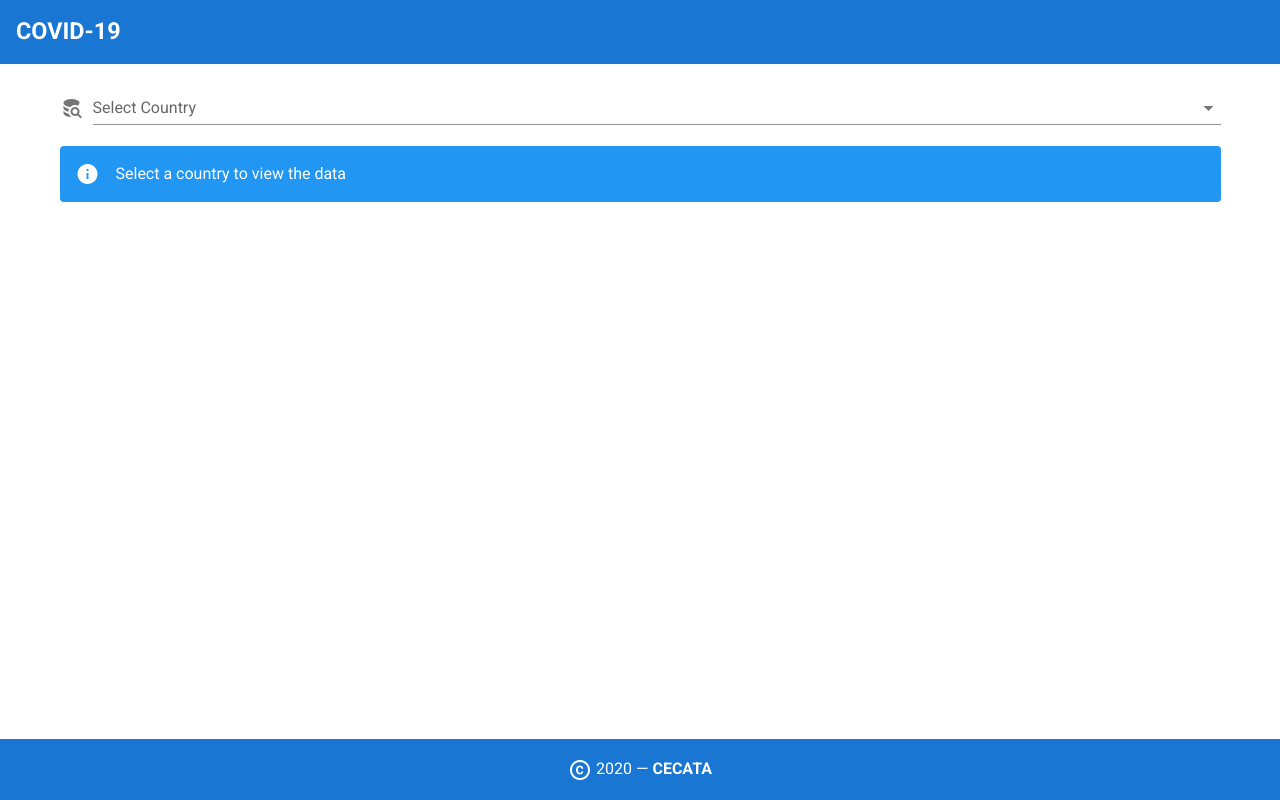
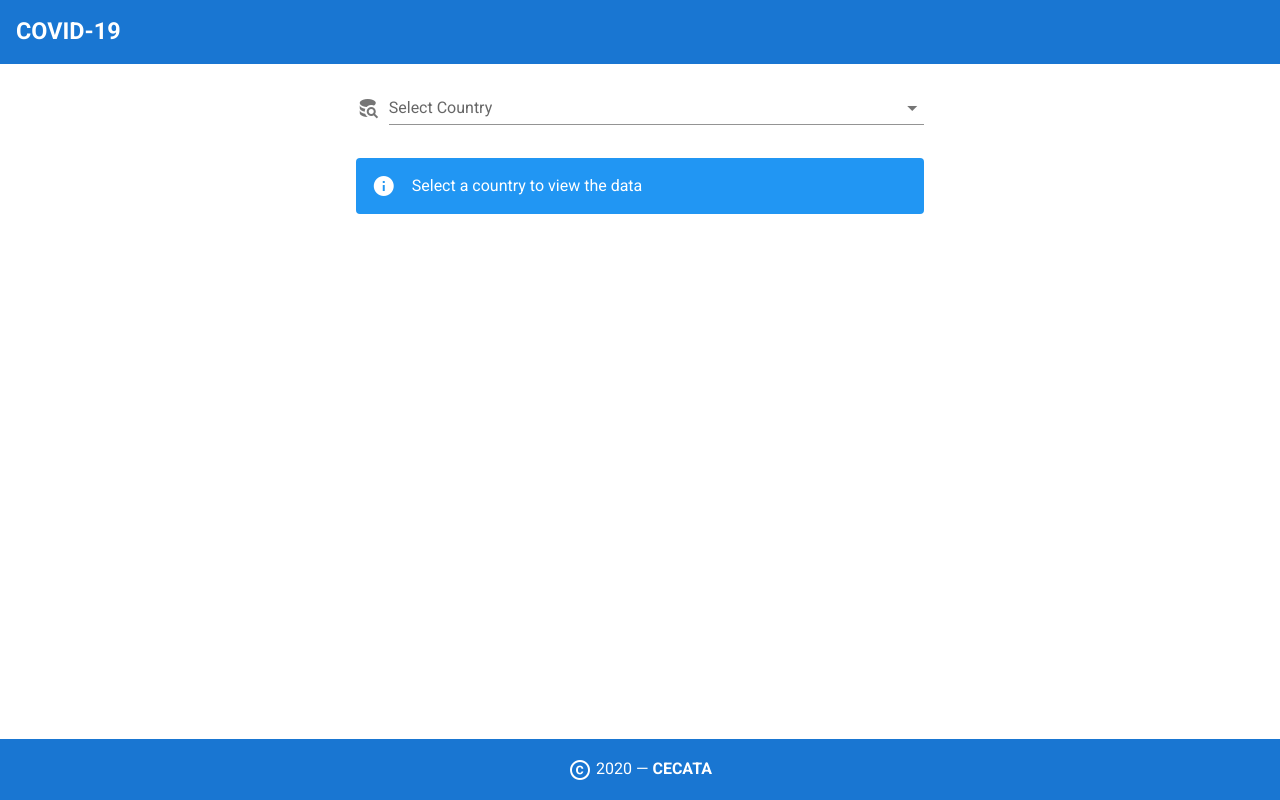
Before and after one commit to PieroNarciso/covid-19, a Vue app: page / in a window 1280 px wide. Built offline with nearby package versions, Linux system fonts and the light colour scheme; no server answers.

Commit message:
Add row and cols

```diff
--- a/src/components/TableData.vue
+++ b/src/components/TableData.vue
@@ -9,7 +9,11 @@
       </v-data-table>
     </template>
     <template v-else>
-      <v-alert type="info">Select a country to view the data</v-alert>
+      <v-row justify="center">
+        <v-col xs="12" md="6">
+          <v-alert type="info">Select a country to view the data</v-alert>
+        </v-col>
+      </v-row>
     </template>
   </div>
 </template>
--- a/src/components/TheFilter.vue
+++ b/src/components/TheFilter.vue
@@ -12,7 +12,7 @@
         hide-selected
         prepend-icon="mdi-database-search"
       ></v-autocomplete>
-      <v-progress-linear v-if="showLoader" indeterminate rounded height="6"></v-progress-linear>
+      <v-progress-linear v-if="showLoader" indeterminate rounded height="6" class="mb-3"></v-progress-linear>
     </form>
   </div>
 </template>
--- a/src/views/Home.vue
+++ b/src/views/Home.vue
@@ -1,7 +1,12 @@
 <template>
   <div class="home">
     <v-container>
-      <the-filter></the-filter>
+      <v-row justify="center">
+        <v-col xs="12" md="6">
+          <the-filter></the-filter>
+        </v-col>
+      </v-row>
+
       <table-data></table-data>
     </v-container>
   </div>
```
